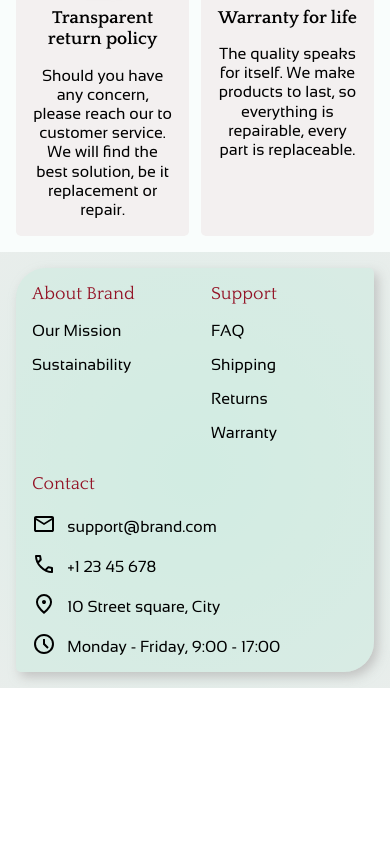
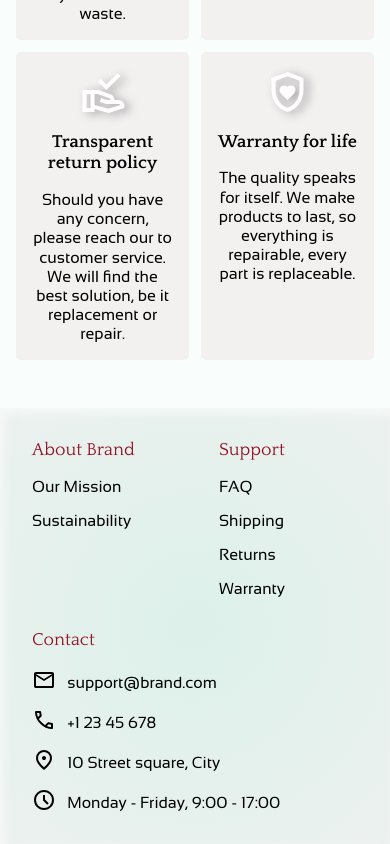
Before and after one commit to Katalout/shopping-cart, a React (Vite) app: page / in a window 390 px wide. Shown: the part 2702-3546 px from the top of the page. Before the commit the page ends 3390 px from the top, so only its background shows below. Built offline with nearby package versions, Linux system fonts and the light colour scheme; no server answers.

Commit message:
Adjust responsive footer padding

```diff
--- a/src/App.css
+++ b/src/App.css
@@ -125,7 +125,7 @@ nav img:hover {
 }
 
 section {
-  padding: var(--padding);
+  padding: 3rem var(--padding);
 }
 
 main section:nth-child(2n) {
@@ -146,7 +146,7 @@ main section:nth-child(2n-1) {
   gap: 1em;
 
   &.shopping {
-    margin-bottom: var(--padding);
+    margin-bottom: 3rem;
   }
 }
 
@@ -164,7 +164,7 @@ main section:nth-child(2n-1) {
   letter-spacing: 5%;
   text-align: center;
   margin-top: 1rem;
-  margin-bottom: var(--padding);
+  margin-bottom: 3rem;
 }
 
 section.categories {
@@ -198,17 +198,17 @@ section.whyus {
 }
 
 footer {
-  padding: var(--padding);
+  /*  padding: 3rem var(--padding);
   background-color: #cfe3dc57;
-  background-image: radial-gradient(circle, rgb(200 232 221 / 54%) 0%, rgb(219 219 219 / 32%) 100%);
+  background-image: radial-gradient(circle, rgb(200 232 221 / 54%) 0%, rgb(219 219 219 / 32%) 100%); */
 
 }
 
 section.support {
-  box-shadow: 4px 5px 11px #a7a4a491;
-  border-radius: 30px 5px;
-  padding: var(--padding);
-  background-color: rgb(200 232 221 / 49%);
+  box-shadow: inset 4px 5px 11px #ffffff99;
+  padding: 3rem;
+  background-color: rgb(200 232 221 / 20%);
+  background-image: radial-gradient(circle, rgb(200 232 221 / 54%) 0%, rgb(219 219 219 / 32%) 100%);
   display: grid;
   grid-template-columns: 1fr 1fr 1fr 2fr;
   justify-items: center;
@@ -293,11 +293,16 @@ section.support {
       gap: 3vw;
     }
   }
+
+  section.support {
+    padding-right: var(--padding);
+  }
+
 }
 
 @media (max-width: 500px) {
   :root {
-    --padding: 2ch;
+    --padding: 1rem;
   }
 
   nav {
@@ -315,9 +320,8 @@ section.support {
   }
 
   section.support {
-    & div {
-      /* min-width: 200px; */
-    }
+    padding: 2rem;
+    padding-right: var(--padding);
 
     & li {
       width: fit-content;
```
